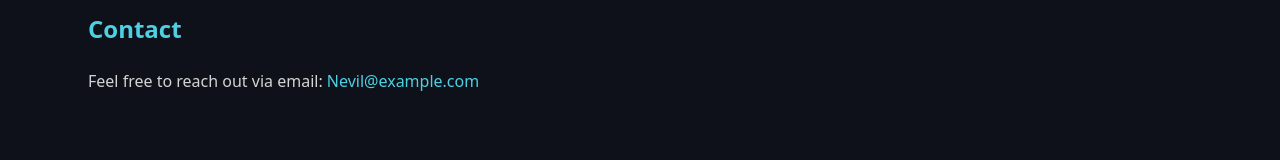
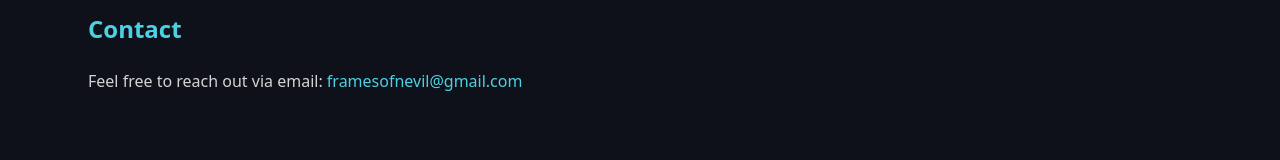
Before and after one commit to niks1107/Portfolio, a React (Vite) app: page / in a window 1280 px wide. Shown: the part 2007-2167 px from the top of the page. Built offline with nearby package versions, Linux system fonts and the light colour scheme; no server answers.

Commit message:
updated Email

```diff
--- a/src/Portfolio.jsx
+++ b/src/Portfolio.jsx
@@ -135,7 +135,7 @@ export default function Portfolio() {
         {/* Contact */}
         <section id="contact" className="max-w-6xl mx-auto px-6 py-16">
           <h3 className="text-2xl font-bold mb-6 text-ocean-300">Contact</h3>
-          <p className="text-neutral-300">Feel free to reach out via email: <a className="text-ocean-300" href="mailto:Nevil@example.com">Nevil@example.com</a></p>
+          <p className="text-neutral-300">Feel free to reach out via email: <a className="text-ocean-300" href="mailto:framesofnevil@gmail.com">framesofnevil@gmail.com</a></p>
 
         </section>
 <footer className="py-8 text-center text-neutral-500 flex flex-col items-center gap-3">
```
Also changed, not shown: 1 other file (tests, documents, lock files or other folders).
